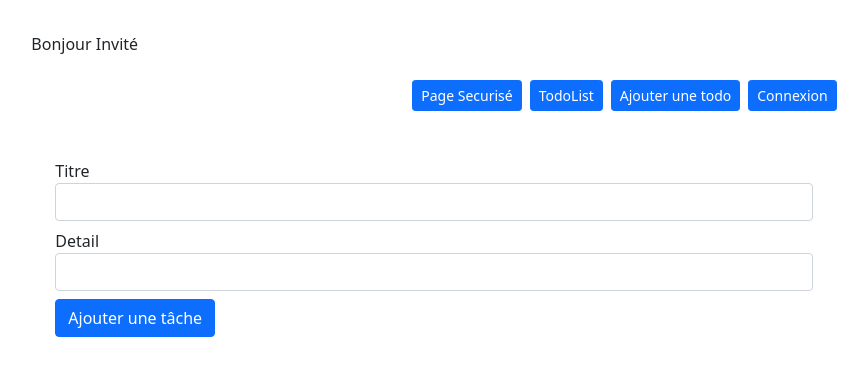
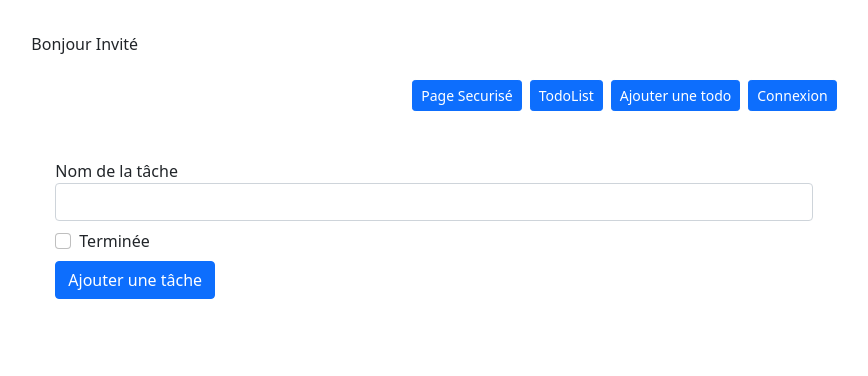
Before and after one commit to JeremT8/AnguApp, an Angular app in the folder MyApp/: page /todoform in a window 1280 px wide. Shown: the top 376 px of the page, without its empty margins (206-1074 px from the left). Built offline with nearby package versions, Linux system fonts and the light colour scheme.

Commit message:
exercice complete

```diff
--- a/MyApp/src/app/pages/todo-form/todo-form.component.html
+++ b/MyApp/src/app/pages/todo-form/todo-form.component.html
@@ -1,12 +1,14 @@
 <div class="container-fluid p-4">
 	<div class="mb-2">
-		<label for="">Titre</label>
-		<input type="text" class="form-control">
+		<label for="">Nom de la tâche</label>
+		<input type="text" class="form-control"
+		[(ngModel)]="task.taskName">
 
 	</div>
-	<div class="mb-2">
-		<label for="">Detail</label>
-		<input type="text" class="form-control">
+	<div class="mb-2 form-check">
+		<input type="checkbox" class="form-check-input"
+		[(ngModel)]="task.done">
+		<label for="" class="form-check-label">Terminée</label>
 
 	</div>
 	<button class="btn btn-primary">Ajouter une tâche</button>
--- a/MyApp/src/app/pages/todo-form/todo-form.component.ts
+++ b/MyApp/src/app/pages/todo-form/todo-form.component.ts
@@ -1,6 +1,6 @@
 import { Component, OnInit } from '@angular/core';
 import { Router } from '@angular/router';
-import { TodoDTOInterface } from 'src/app/models/todo.model';
+import { Todo, TodoDTOInterface } from 'src/app/models/todo.model';
 import { TodoService } from 'src/app/services/todo.service';
 
 @Component({
@@ -10,10 +10,17 @@ import { TodoService } from 'src/app/services/todo.service';
 })
 export class TodoFormComponent implements OnInit {
 
-  constructor() {
+  task: Todo;
 
+  constructor(private taskService: TodoService, private router: Router) {
+    this.task = this.taskService.getNewTodo()
   }
 
   ngOnInit(): void {
   }
+
+  validateForm() {
+    this.taskService.addTask(this.task);
+    this.router.navigate(['/todolist']);
   }
+}
```
